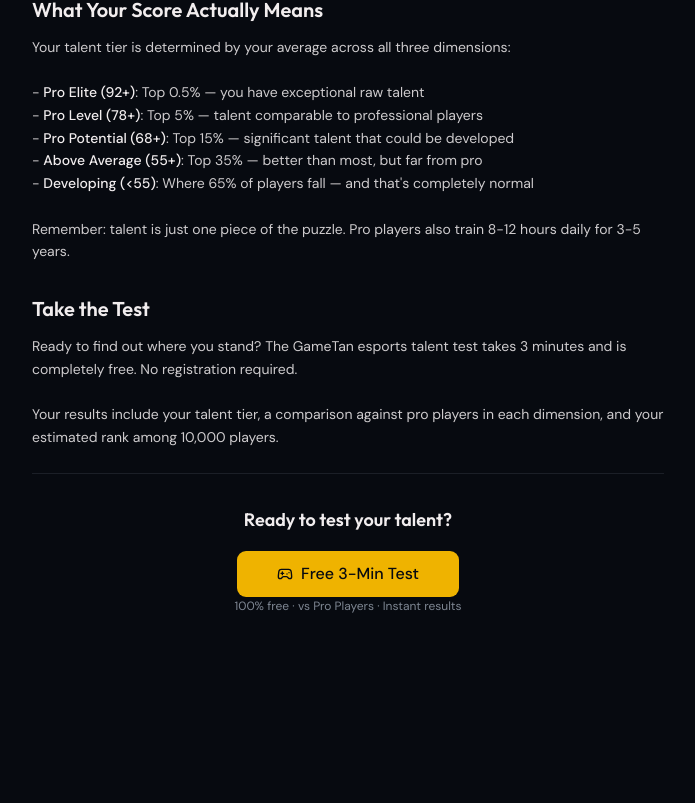
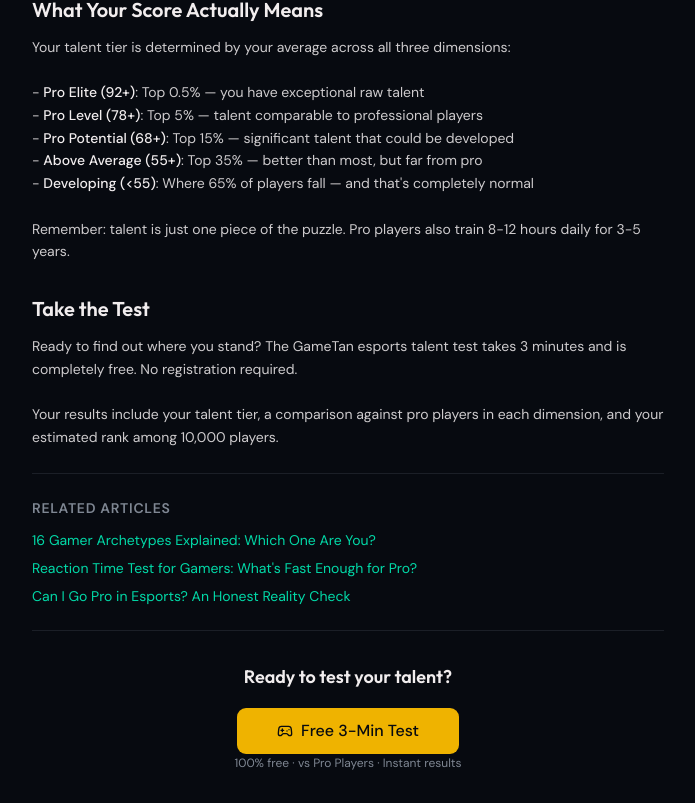
Before and after one commit to lnO4X/agent-p, a Next.js app: page /blog/how-to-test-esports-talent in a window 1280 px wide. Shown: the part 1261-2064 px from the top of the page, without its empty margins (292-987 px from the left). Before the commit the page ends 1907 px from the top, so only its background shows below. Built offline with nearby package versions, Linux system fonts and the light colour scheme; no server answers.

Commit message:
feat: blog internal linking — related articles section for SEO

```diff
--- a/src/app/blog/[slug]/page.tsx
+++ b/src/app/blog/[slug]/page.tsx
@@ -4,7 +4,7 @@ import { useParams } from "next/navigation";
 import Link from "next/link";
 import { Button } from "@/components/ui/button";
 import { useI18n } from "@/i18n/context";
-import { getBlogPost } from "@/lib/blog-posts";
+import { getBlogPost, BLOG_POSTS } from "@/lib/blog-posts";
 import { ArrowLeft, Clock, Gamepad2, Share2 } from "lucide-react";
 import { useCallback, useState } from "react";
 
@@ -110,6 +110,30 @@ export default function BlogPostPage() {
             ))}
           </div>
 
+          {/* Related articles — internal linking for SEO */}
+          {(() => {
+            const related = BLOG_POSTS.filter((p) => p.slug !== slug).slice(0, 3);
+            if (related.length === 0) return null;
+            return (
+              <div className="border-t border-border pt-6 space-y-3">
+                <h3 className="text-sm font-semibold text-muted-foreground uppercase tracking-wider">
+                  {isZh ? "相关文章" : "Related Articles"}
+                </h3>
+                <div className="space-y-2">
+                  {related.map((r) => (
+                    <Link
+                      key={r.slug}
+                      href={`/blog/${r.slug}`}
+                      className="block text-sm text-primary hover:underline"
+                    >
+                      {isZh ? r.titleZh : r.titleEn}
+                    </Link>
+                  ))}
+                </div>
+              </div>
+            );
+          })()}
+
           {/* CTA */}
           <div className="border-t border-border pt-8 text-center space-y-4">
             <p className="text-lg font-semibold font-[family-name:var(--font-outfit)]">
```
